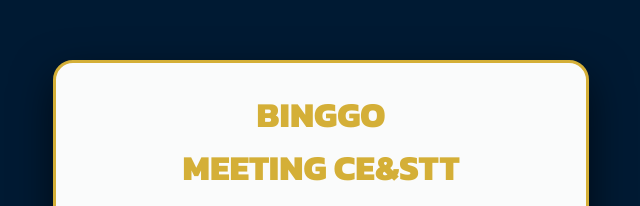
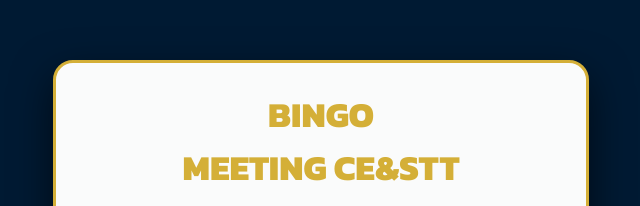
Before and after one commit to tanawutsungmun74-bit/BINGGOCESTT, a plain HTML site: page index.html in a window 1280 px wide. Shown: the part 120-326 px from the top of the page, 319-959 px from the left. Drawn offline with Linux system fonts and the light colour scheme.

Commit message:
Update index.html

```diff
--- a/index.html
+++ b/index.html
@@ -93,7 +93,7 @@
 
 <div class="container">
     <div class="header-section">
-        <h1 class="main-title">BINGGO<br>MEETING CE&STT</h1>
+        <h1 class="main-title">BINGO<br>MEETING CE&STT</h1>
         <div class="flex-header">
             <img src="https://i.postimg.cc/PJWTp6WW/loko-41p.png" onerror="this.src='https://via.placeholder.com/75'" class="logo-img">
             <div class="thank-you-text">
```
